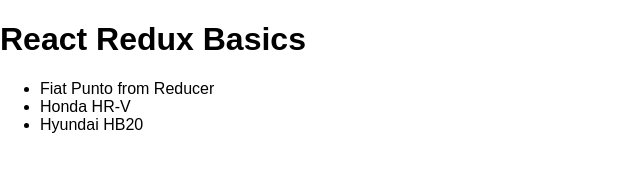
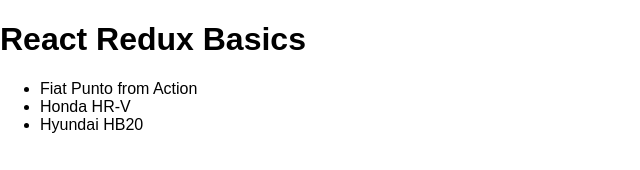
Before and after one commit to jp7jp/react-redux-basics, a React (Create React App) app: page / in a window 1280 px wide. Shown: the top 170 px of the page, without its empty margins (0-640 px from the left). Built offline with nearby package versions, Linux system fonts and the light colour scheme.

Commit message:
Retrieve data from Action

```diff
--- a/src/App.js
+++ b/src/App.js
@@ -1,28 +1,15 @@
 import React, { Component } from 'react';
 import { connect } from 'react-redux';
+import { getAllVehicles } from './actions';
 
 class App extends Component {
 
-  /*
-  state = {
-    vehicles: [
-      {
-        _id: 1,
-        model: { name: 'Fiat Punto' }
-      },
-      {
-        _id: 2,
-        model: { name: 'Honda HR-V' }
-      },
-      {
-        _id: 3,
-        model: { name: 'Hyundai HB20' }
-      }
-    ]
+  componentWillMount() {
+    this.props.getAllVehicles();
   }
-  */
 
   render() {
+    console.log(this.props.vehicles);
     return (
       <div>
         <h1>React Redux Basics</h1>
@@ -44,4 +31,4 @@
   }
 }
 
-export default connect(mapStateToProps)(App);
+export default connect(mapStateToProps, { getAllVehicles })(App);
--- /dev/null
+++ b/src/actions/index.js
@@ -0,0 +1,23 @@
+const vehicles = {
+  all: [
+    {
+      _id: 1,
+      model: { name: 'Fiat Punto from Action' }
+    },
+    {
+      _id: 2,
+      model: { name: 'Honda HR-V' }
+    },
+    {
+      _id: 3,
+      model: { name: 'Hyundai HB20' }
+    }
+  ]
+}
+
+export const getAllVehicles = () => {
+  return {
+    type: 'GET_ALL_VEHICLES',
+    payload: vehicles.all
+  }
+}
--- a/src/reducers/vehicles-reducer.js
+++ b/src/reducers/vehicles-reducer.js
@@ -1,18 +1,15 @@
-export default () => {
-  return {
-    all: [
-      {
-        _id: 1,
-        model: { name: 'Fiat Punto from Reducer' }
-      },
-      {
-        _id: 2,
-        model: { name: 'Honda HR-V' }
-      },
-      {
-        _id: 3,
-        model: { name: 'Hyundai HB20' }
+const INITIAL_STATE = {
+  all: []
+}
+
+export default (state = INITIAL_STATE, action) => {
+  switch(action.type) {
+    case 'GET_ALL_VEHICLES':
+      return {
+        ...state,
+        all: action.payload
       }
-    ]
+    default:
+      return state;
   }
 }
```
Also changed, not shown: 1 other file (tests, documents, lock files or other folders).
